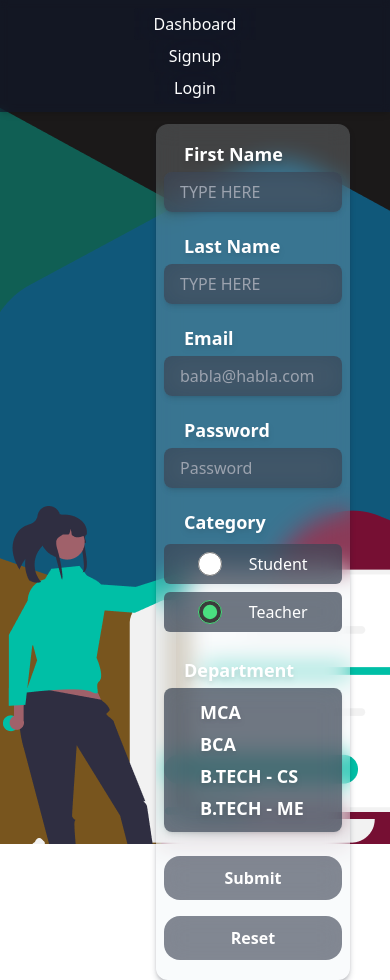
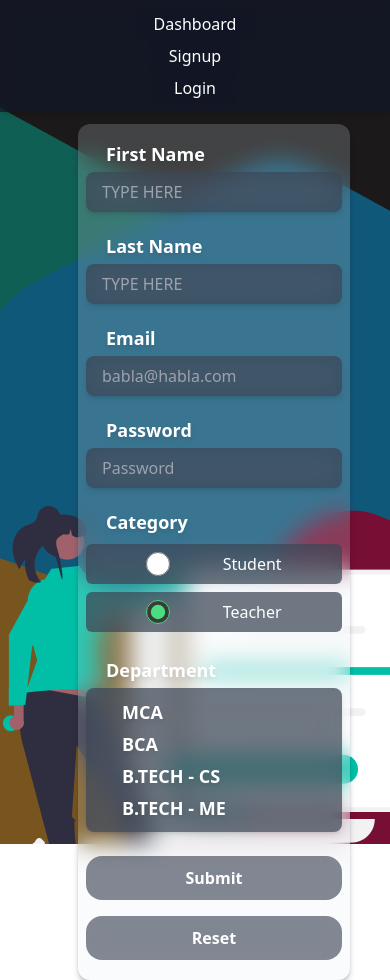
Before and after one commit to PritamChk/vue-classRoom-demo-1, a Vue app: page /register in a window 390 px wide. Built offline with nearby package versions, Linux system fonts and the light colour scheme.

Commit message:
responsive image

```diff
--- a/src/components/SignUpForm.vue
+++ b/src/components/SignUpForm.vue
@@ -4,12 +4,12 @@
     src="../assets/backgrounds/LoginPage Dark.png"
   /> -->
   <div
-    class="absolute top-0 w-screen object-cover min-h-screen bg-mobile-login sm:bg-desktop-login from-fuchsia-300 to-blue-100"
+    class="absolute top-0 w-screen object-contain h-screen bg-mobile-login sm:bg-desktop-login"
   ></div>
-  <div class="flex flex-row justify-between items-center">
-    <div class="w-2/5 h-full"></div>
+  <div class="flex flex-row justify-between items-center overflow-hidden">
+    <div class="w-1/5 md:w-2/5 h-full"></div>
 
-    <form class="form w-2/5 h-full">
+    <form class="form w-2/5 h-full ">
       <div class="form-section">
         <label class="label" for="fname">First Name</label>
         <input
```
